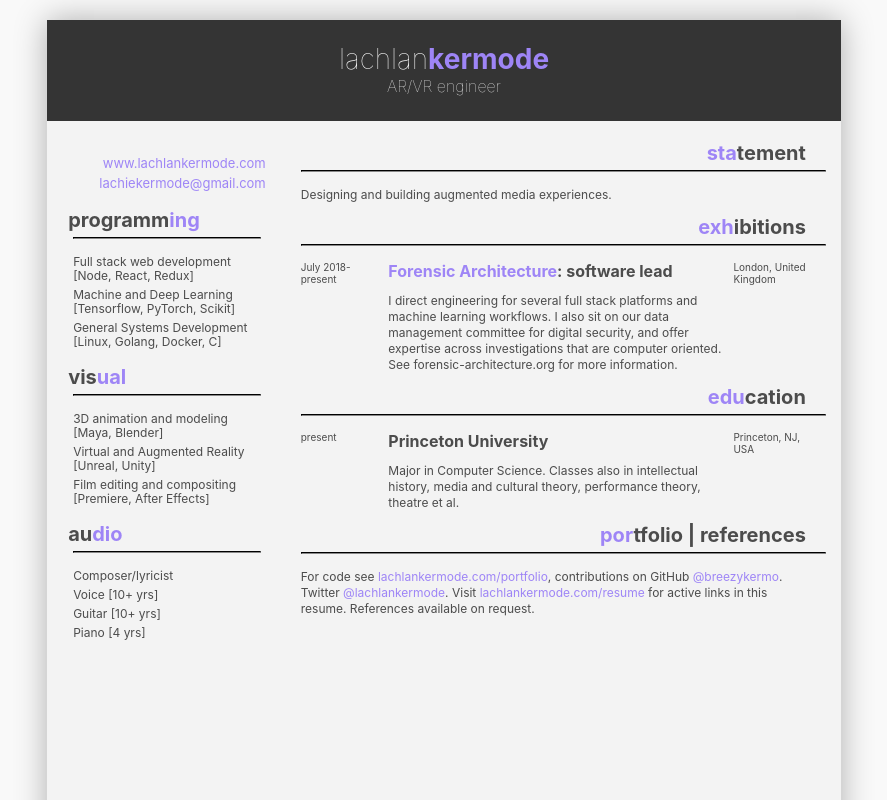
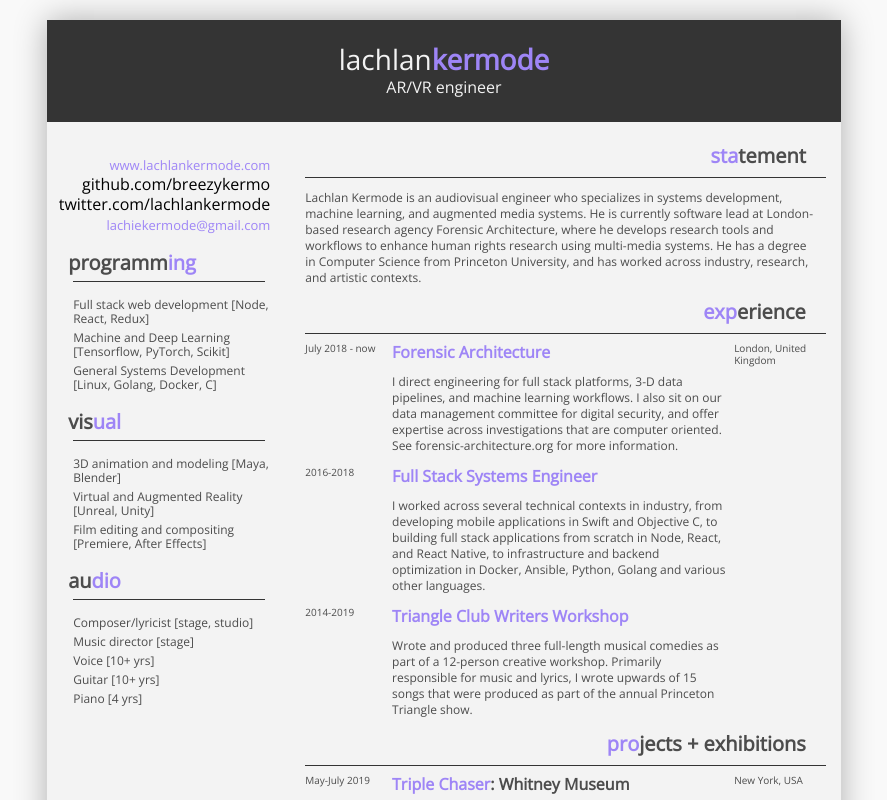
Before and after one commit to breezykermo/lk_com, a React (Create React App) app: page / in a window 1280 px wide. Shown: the top 800 px of the page, without its empty margins (196-1083 px from the left). Built offline with nearby package versions, Linux system fonts and the light colour scheme.

Commit message:
portfolio 1st go

```diff
--- a/src/App.css
+++ b/src/App.css
@@ -1,4 +1,8 @@
+@import url('https://fonts.googleapis.com/css?family=Open+Sans&display=swap');
+
 .App {
+  font-family: 'Open Sans', sans-serif;
+  font-weight: 100;
   display: flex;
   justify-content: center;
   padding: 20px;
@@ -18,6 +22,11 @@ a:hover {
 p {
   font-size: 12px;
   line-height: 16px;
+}
+
+hr {
+  height: 1px;
+  border: none;
 }
 
 .row {
--- a/src/components/A4Resume/Section.js
+++ b/src/components/A4Resume/Section.js
@@ -19,8 +19,6 @@ const styles = {
     margin: '0 1em 5px 1em',
   },
   hr: {
-    margin: '0 0 15px 0',
-    borderColor: theme.headerColor,
     backgroundColor: theme.headerColor,
     color: theme.headerColor,
   },
--- a/src/resume-data.json
+++ b/src/resume-data.json
@@ -5,6 +5,8 @@
   },
   "details": {
     "website": "www.lachlankermode.com",
+    "github": "github.com/breezykermo",
+    "twitter": "twitter.com/lachlankermode",
     "email": "lachiekermode@gmail.com"
   },
   "skills": {
@@ -19,7 +21,8 @@
       "Film editing and compositing [Premiere, After Effects]"
     ],
     "audio": [
-      "Composer/lyricist",
+      "Composer/lyricist [stage, studio]",
+      "Music director [stage]",
       "Voice [10+ yrs]",
       "Guitar [10+ yrs]",
       "Piano [4 yrs]"
@@ -28,38 +31,67 @@
   "sections": [
     {
       "title": "statement",
-      "content": "Designing and building augmented media experiences."
+      "content": "Lachlan Kermode is an audiovisual engineer who specializes in systems development, machine learning, and augmented media systems. He is currently software lead at London-based research agency Forensic Architecture, where he develops research tools and workflows to enhance human rights research using multi-media systems. He has a degree in Computer Science from Princeton University, and has worked across industry, research, and artistic contexts."
     },
     {
-      "title": "exhibitions",
+      "title": "experience",
       "pills": [
         {
-          "left": "July 2018-present",
+          "left": "July 2018 - now",
           "body": {
-            "title": "Forensic Architecture: software lead",
+            "title": "Forensic Architecture",
             "link": "https://forensic-architecture.org",
-            "content": "I direct engineering for several full stack platforms and machine learning workflows. I also sit on our data management committee for digital security, and offer expertise across investigations that are computer oriented. See forensic-architecture.org for more information."
+            "content": "I direct engineering for full stack platforms, 3-D data pipelines, and machine learning workflows. I also sit on our data management committee for digital security, and offer expertise across investigations that are computer oriented. See forensic-architecture.org for more information."
           },
           "right": "London, United Kingdom"
+        },
+        {
+          "left": "2016-2018",
+          "body": {
+            "title": "Full Stack Systems Engineer",
+            "link": "https://resume.lachlankermode.com",
+            "content": "I worked across several technical contexts in industry, from developing mobile applications in Swift and Objective C, to building full stack applications from scratch in Node, React, and React Native, to infrastructure and backend optimization in Docker, Ansible, Python, Golang and various other languages."
+          }
+        },
+        {
+          "left": "2014-2019",
+          "body": {
+            "title": "Triangle Club Writers Workshop",
+            "link": "http://www.triangleshow.com/",
+            "content": "Wrote and produced three full-length musical comedies as part of a 12-person creative workshop. Primarily responsible for music and lyrics, I wrote upwards of 15 songs that were produced as part of the annual Princeton Triangle show."
+          }
         }
       ]
     },
     {
-      "title": "education",
+      "title": "projects + exhibitions",
       "pills": [
         {
-          "left": "present",
+          "left": "May-July 2019",
           "body": {
-            "title": "Princeton University",
-            "content": "Major in Computer Science. Classes also in intellectual history, media and cultural theory, performance theory, theatre et al."
+            "title": "Triple Chaser: Whitney Museum",
+            "link": "https://forensic-architecture.org/investigation/triple-chaser",
+            "content": "In collaboration with Laura Poitras/Praxis Films, I trained computer vision machine learning classifiers to detect Safariland tear gas canisteres among the millions of images shared online, using an innovative technique of training using synthetic data rendered from photorealistic 3-D scenes."
           },
-          "right": "Princeton, NJ, USA"
+          "right": "New York, USA"
+        },
+        {
+          "left": "March 2018",
+          "body": {
+            "title": "Through the Internet: 3-D Animated Short",
+            "content": "A 3-minute animated short depicted the journey of a data packet from a cellphone in Madrid to a Facebook data center in New Jersey. TTI is a project of 'animated documentary', an ongoing set of projects that looks to think algorithmic metaphor through its spatial consistency by visualising algorithms in 3-D animation."
+          },
+          "right": "Princeton, USA"
+        },
+        {
+          "left": "June-August 2016",
+          "body": {
+            "title": "Paideia Creative Residency",
+            "content": "I helped to workshop and write a full-length musical based on the Euripides drama \"'Ἑλένη\", which was later produced into a cast EP by broadway actors."
+          },
+          "right": "Selianitika, Greece"
         }
       ]
-    },
-    {
-      "title": "portfolio | references",
-      "content": "For code see [lachlankermode.com/portfolio](http://lachlankermode.com/portfolio), contributions on GitHub [@breezykermo](https://github.com/breezykermo). Twitter [@lachlankermode](https://www.twitter.com/lachlankermode). Visit [lachlankermode.com/resume](http://lachlankermode.com/resume) for active links in this resume. References available on request."
     }
   ]
 }
```
